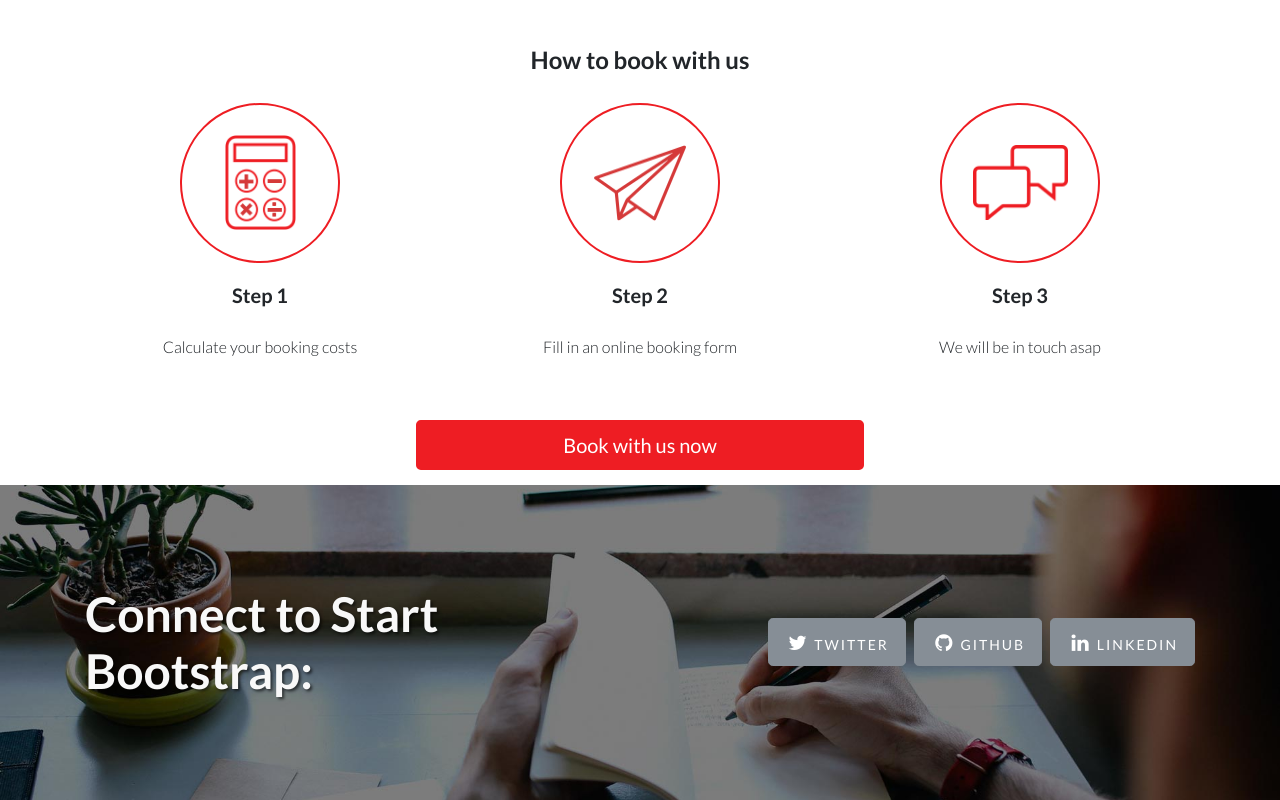
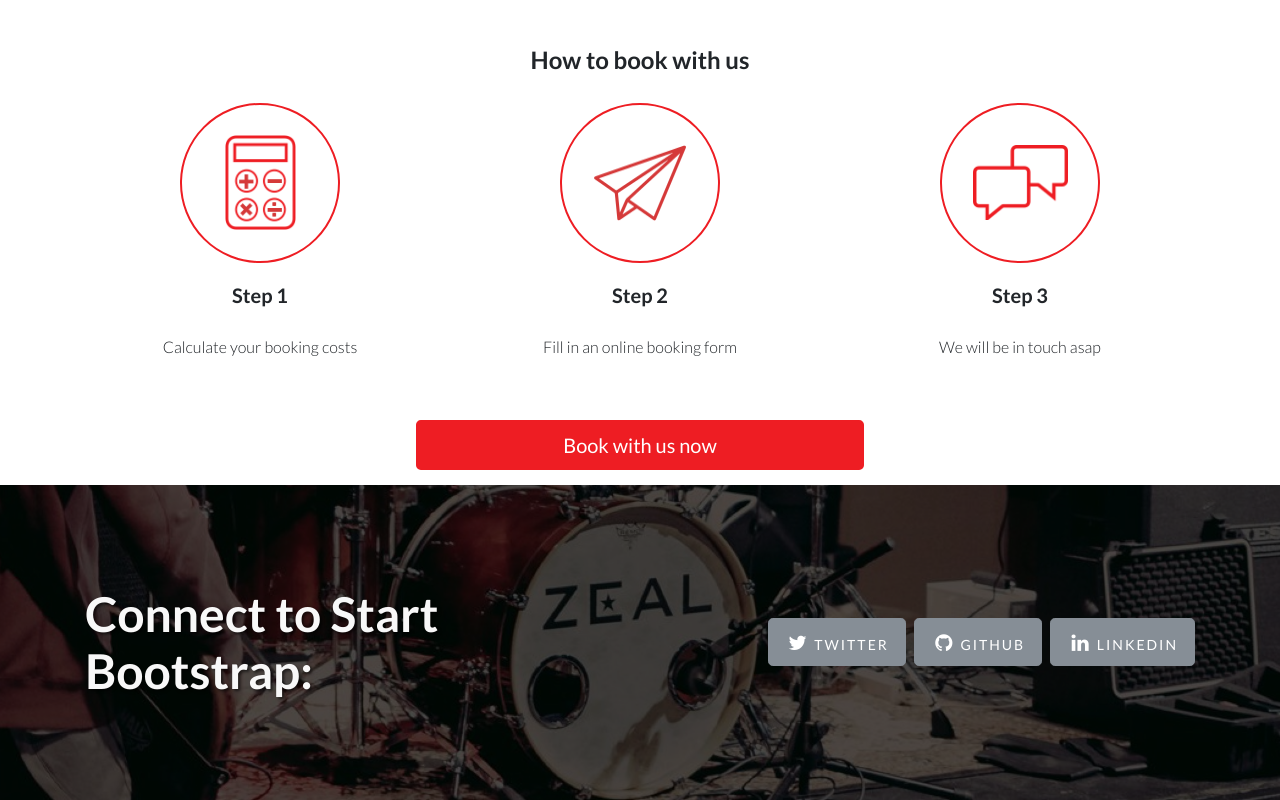
Before and after one commit to JohPa8696/ZealBookingSystem, a website: page index.html in a window 1280 px wide. Shown: the part 1853-2653 px from the top of the page. Drawn offline with nearby package versions, Linux system fonts and the light colour scheme.

Commit message:
Add footer image

```diff
--- a/css/landing-page.css
+++ b/css/landing-page.css
@@ -97,10 +97,19 @@ body, h1, h2, h3, h4, h5, h6 {
   border-top: 1px solid #e7e7e7;
 }
 
+.banner-overlay{
+ position: absolute;
+ height: 100%;
+ width: 100%;
+ background-color: rgba(0,0,0, 0.7);
+ top: 0;
+}
+
 .banner {
+  position: relative;
   padding: 100px 0;
   color: #f8f8f8;
-  background: url(../img/banner-bg.jpg) no-repeat center center;
+  background: url(../img/footer-bg.jpg) no-repeat center center;
   background-size: cover;
 }
 
--- a/index.html
+++ b/index.html
@@ -191,7 +191,7 @@
     <!-- /.content-section-a -->
 
     <aside class="banner">
-
+      <div class="banner-overlay"></div>
       <div class="container">
 
         <div class="row">
```
Also changed, not shown: img/footer-bg.jpg (added).
